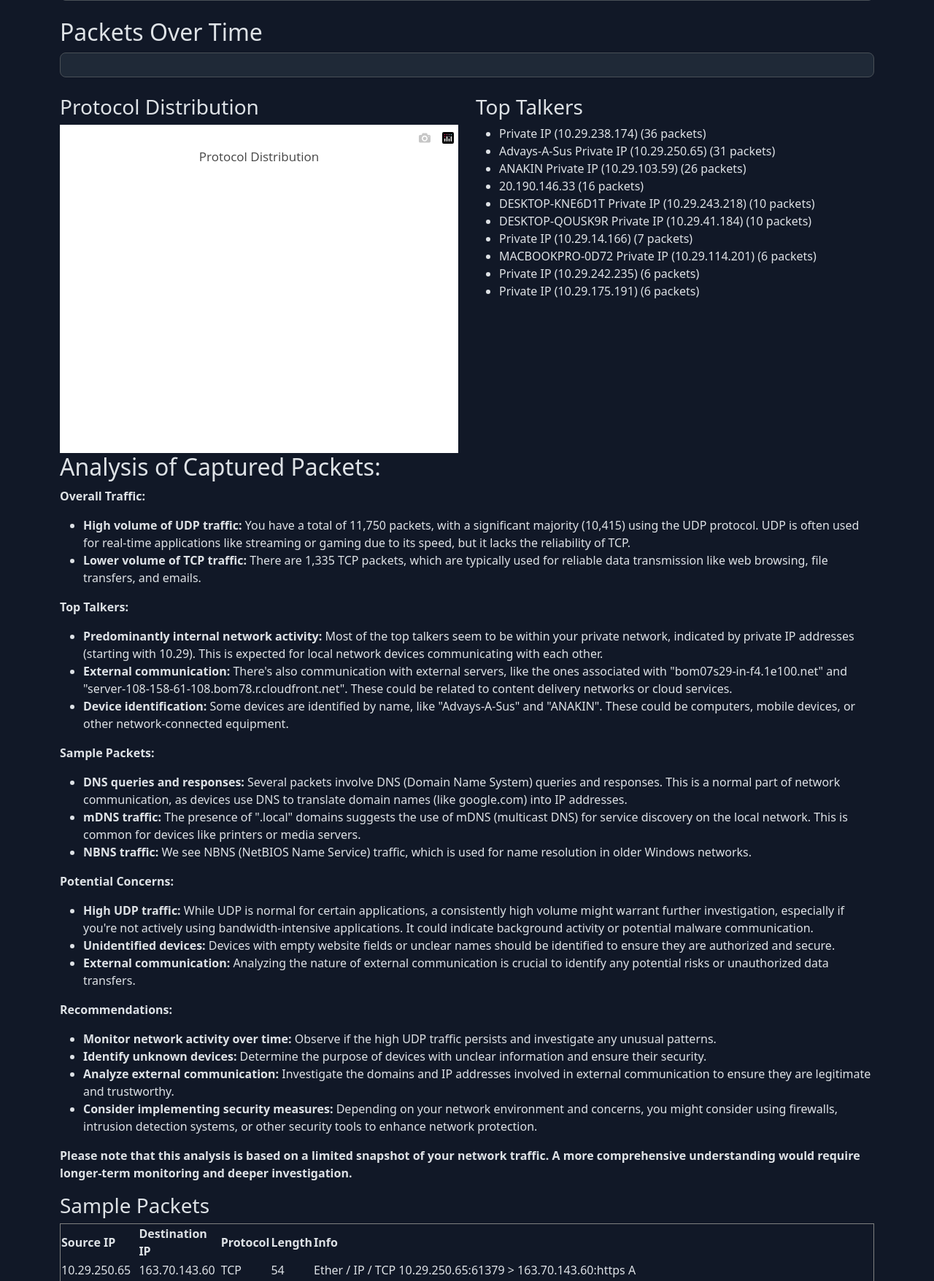
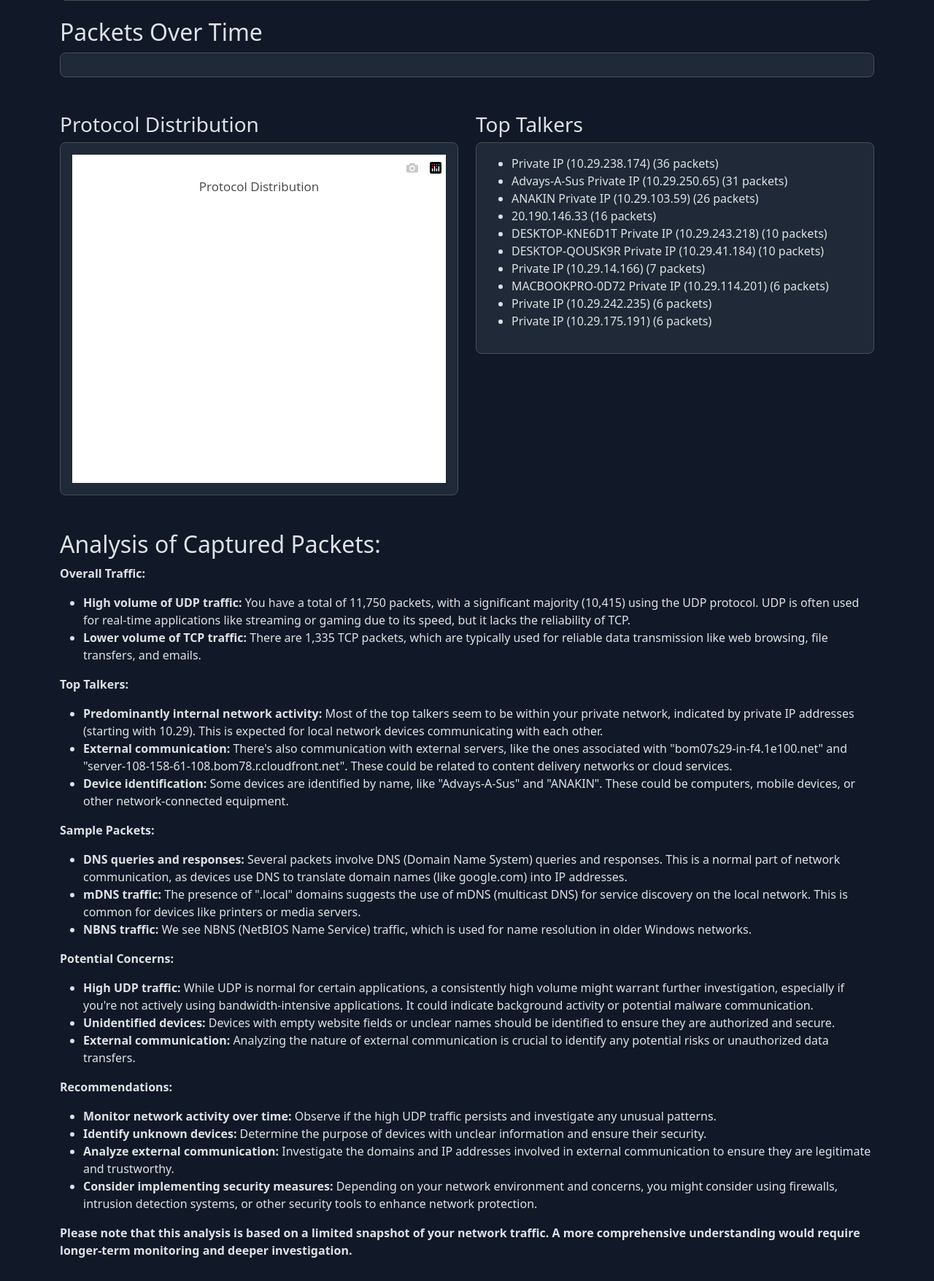
Before and after one commit to Advay-Inabathini/scapy-packet-sniffer, a Flask app: template templates/dashboard.html in a window 1280 px wide. Shown: the part 164-1920 px from the top of the page at 73% size. Run offline with Flask 3, Linux system fonts and the light colour scheme; the template is opened without the code that fills it, so the values that code supplies are empty; some libraries are stand-ins or nearby versions.

Commit message:
dashboard stylised

```diff
--- a/templates/dashboard.html
+++ b/templates/dashboard.html
@@ -42,19 +42,21 @@
 
 
     <h2>Packets Over Time</h2>
-    <div class="module border mb-4">
+    <div class="module border mb-5">
         <div id="packets-over-time-chart"></div>
     </div>
 
-
-    <div class="row">
+    <div class="row mb-5">
         <div class="col-lg-6">
             <h3>Protocol Distribution</h3>
+            <div class="module border">
                 <div id="protocol-chart"></div>
+            </div>
         </div>
         <div class="col-lg-6">
 
             <h3>Top Talkers</h3>
+            <div class="module border">
                 <!-- <ul>
                     {% for packet in data.top_talkers %}
                         <li>{{packet.website}} {{ packet.src_domain or packet.src_ip }} ({{ packet.count }} packets)</li>
@@ -85,9 +87,9 @@
                 </ul>
                     </div>
                 </div>
+            </div>
 
-
-
+<div class="mb-5">
     <!-- {{ data.insights|safe }} -->
 
 <h2>Analysis of Captured Packets:</h2>
@@ -123,9 +125,12 @@
 </ul>
 <p><strong>Please note that this analysis is based on a limited snapshot of your network traffic. A more comprehensive understanding would require longer-term monitoring and deeper investigation.</strong></p>
 
+</div>
 
-    <h3>Sample Packets</h3>
-    <table border="1">
+
+    <h3>Few Packets</h3>
+    <div class="module border mb-3">
+        <table class="table p-5" style="--bs-table-bg: #1F2937">
             <tr>
                 <th>Source IP</th>
                 <th>Destination IP</th>
@@ -223,10 +228,12 @@
             </tr>
 
     </table>
+    </div>
+
 
     </table>
 
-    <a href="/">Back to Home</a>
+    <a class="btn btn-primary mb-5" href="/">Back to Home</a>
 
     </div>
 
```
Lines whose indentation alone changed are shown as unchanged.
